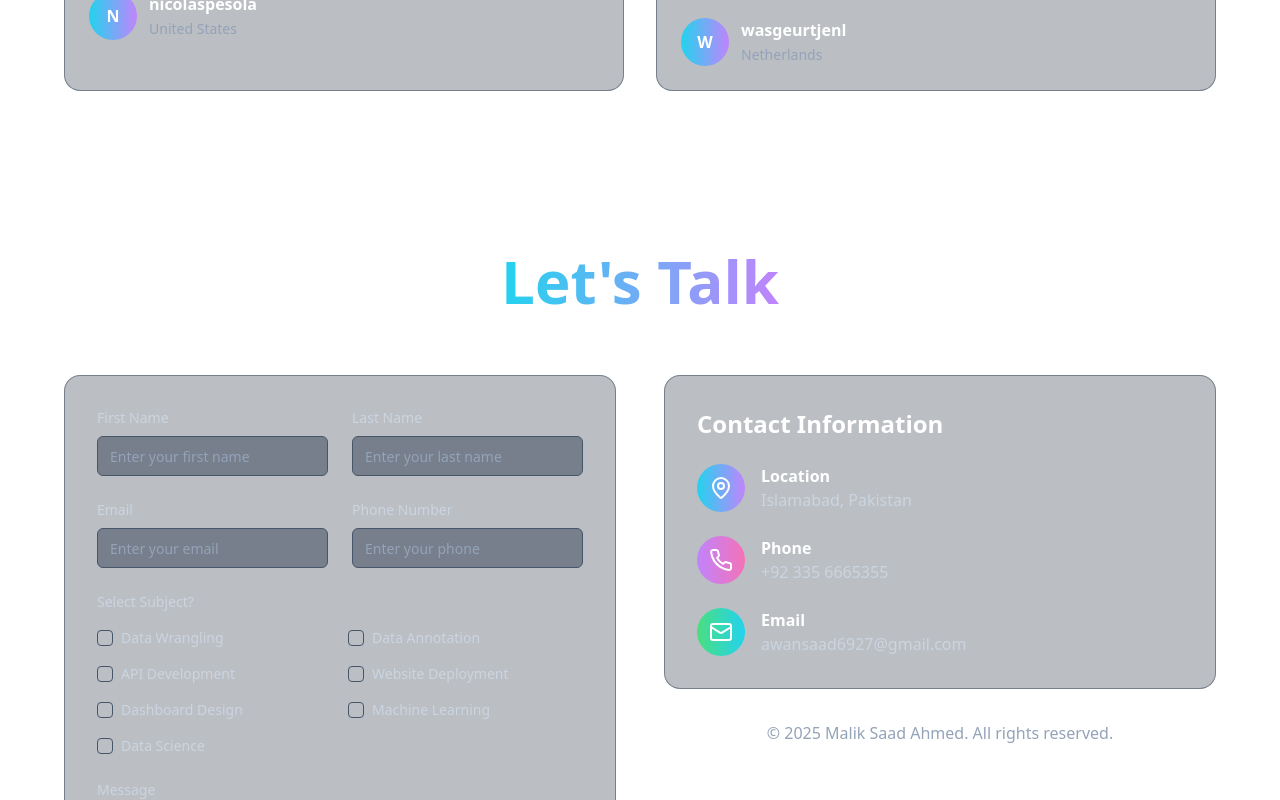
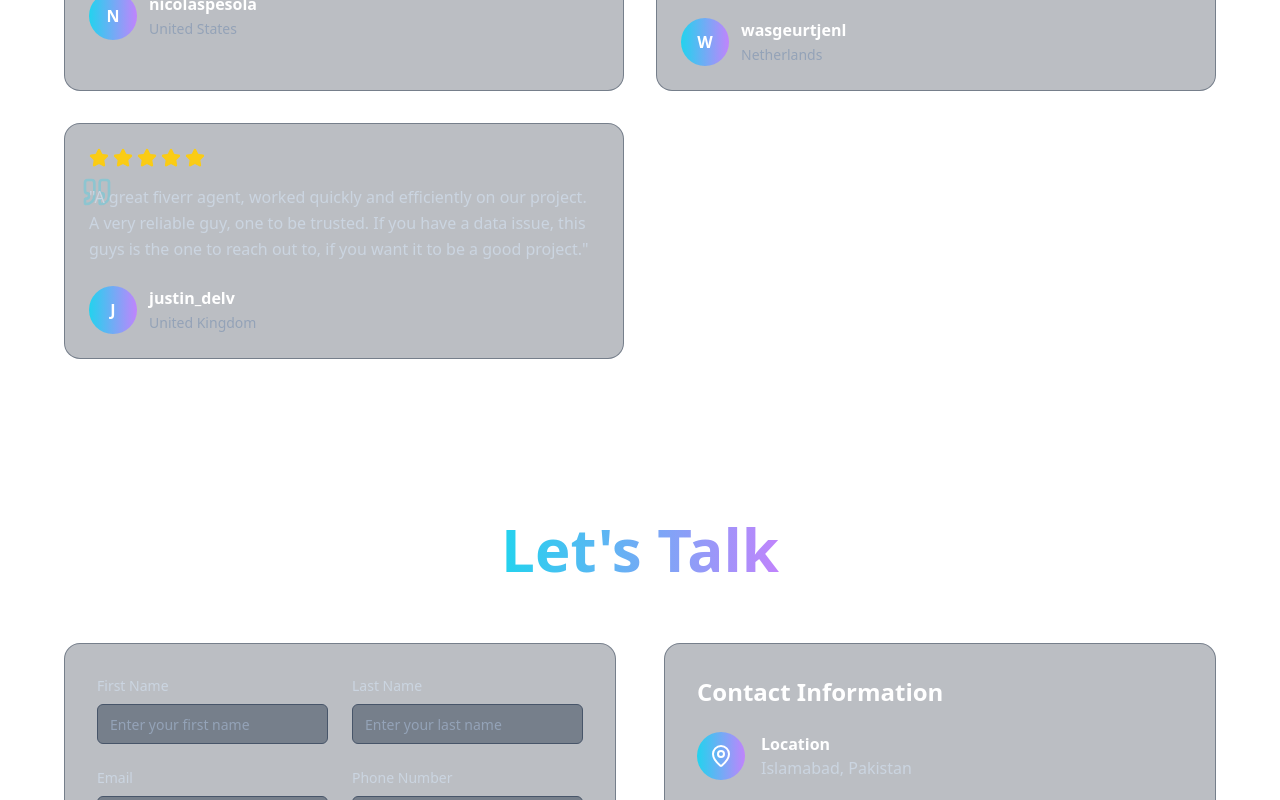
Before and after one commit to Maliksaad231224/Portfolio-MSA, a React (Vite) app: page / in a window 1280 px wide. Shown: the part 6540-7340 px from the top of the page. Built offline with nearby package versions, Linux system fonts and the light colour scheme.

Commit message:
fixed images

```diff
--- a/src/components/Testimonials.tsx
+++ b/src/components/Testimonials.tsx
@@ -97,6 +97,12 @@ const testimonials = [
       "Thank you for your hard work. Would hire again and recommend if you have similar work.",
     rating: 5,
   },
+  {
+    name: "justin_delv",
+    location:"United Kingdom",
+    feedback:"A great fiverr agent, worked quickly and efficiently on our project. A very reliable guy, one to be trusted. If you have a data issue, this guys is the one to reach out to, if you want it to be a good project.",
+    rating:5
+  },
 ];
   return (
     <section className="py-20 relative">
```
